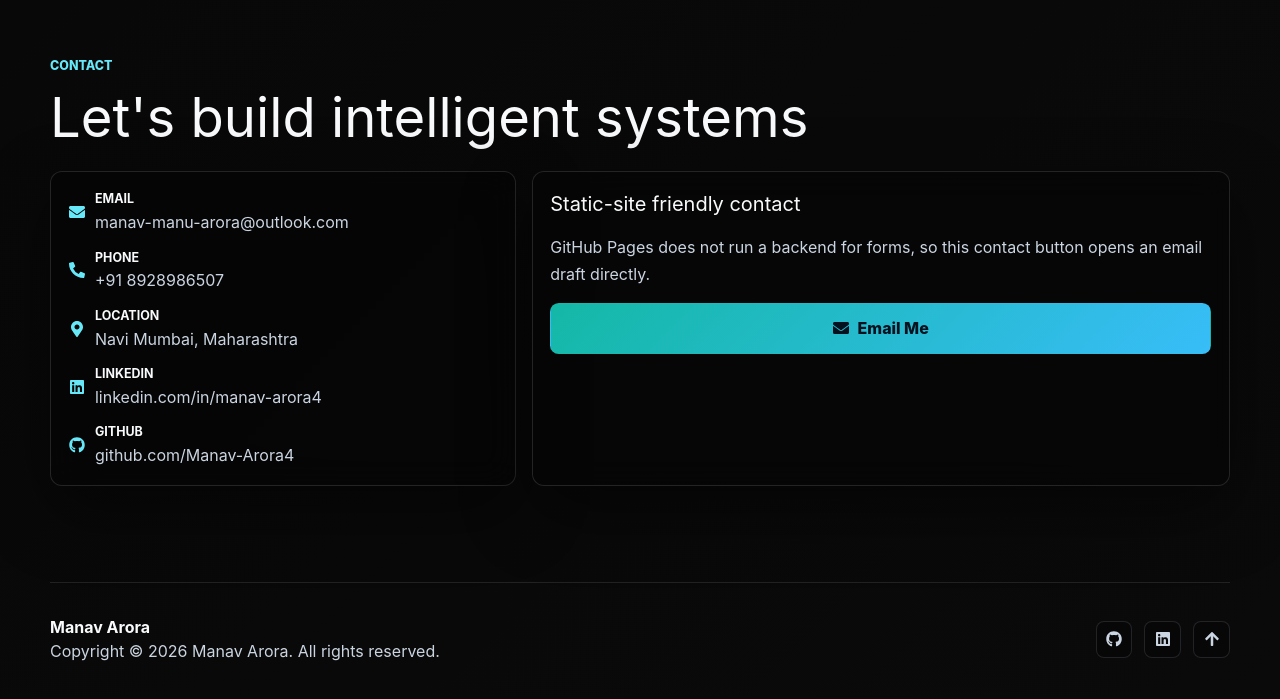
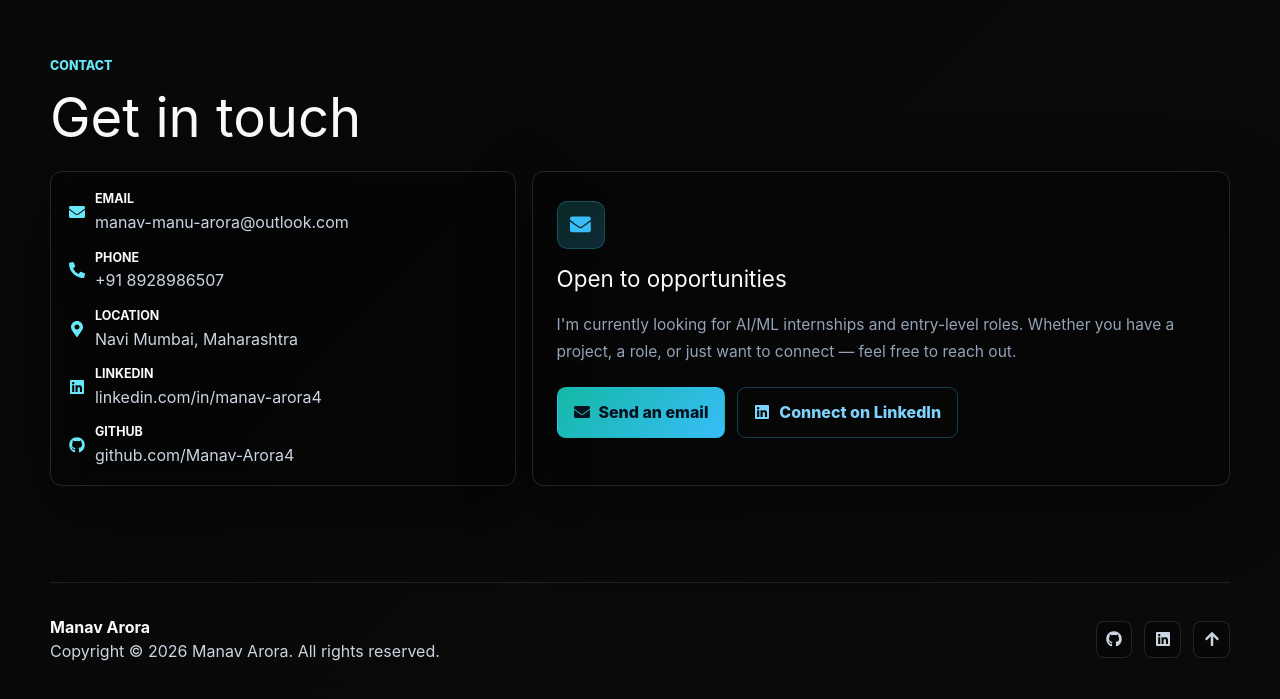
Before and after one commit to Manav-Arora4/resume-website, a React (Vite) app: page / in a window 1280 px wide. Shown: the part 7443-8142 px from the top of the page. Built offline with nearby package versions, Linux system fonts and the light colour scheme.

Commit message:
polish: redesign contact section with clean production-ready CTA

```diff
--- a/src/sections/Contact.tsx
+++ b/src/sections/Contact.tsx
@@ -1,11 +1,11 @@
-import { FaEnvelope, FaGithub } from 'react-icons/fa';
+import { FaEnvelope, FaGithub, FaLinkedin } from 'react-icons/fa';
 import { GlassCard } from '../components/GlassCard';
 import { Section } from '../components/Section';
 import { portfolio } from '../data/portfolio';
 
 export function Contact() {
   return (
-    <Section id="contact" eyebrow="Contact" title="Let's build intelligent systems">
+    <Section id="contact" eyebrow="Contact" title="Get in touch">
       <div className="contact-grid">
         <GlassCard className="contact-links">
           {portfolio.contactItems.map((item) => {
@@ -43,18 +43,33 @@ export function Contact() {
             </span>
           </a>
         </GlassCard>
+
         <GlassCard className="static-contact-card">
-          <h3>Static-site friendly contact</h3>
+          <div className="contact-cta-icon" aria-hidden="true">
+            <FaEnvelope />
+          </div>
+          <h3>Open to opportunities</h3>
           <p>
-            GitHub Pages does not run a backend for forms, so this contact button opens an email draft directly.
+            I'm currently looking for AI/ML internships and entry-level roles. Whether you have a project, a role, or just want to connect — feel free to reach out.
           </p>
-          <a
-            className="button-link primary"
-            href={`mailto:${portfolio.email}?subject=Portfolio%20Opportunity%20for%20Manav%20Arora&body=Hi%20Manav,%0D%0A%0D%0AI%20saw%20your%20portfolio%20and%20wanted%20to%20connect%20about...`}
-          >
-            <FaEnvelope aria-hidden="true" />
-            Email Me
-          </a>
+          <div className="contact-cta-actions">
+            <a
+              className="button-link primary"
+              href={`mailto:${portfolio.email}?subject=Opportunity%20for%20Manav%20Arora&body=Hi%20Manav,%0D%0A%0D%0A`}
+            >
+              <FaEnvelope aria-hidden="true" />
+              Send an email
+            </a>
+            <a
+              className="button-link ghost contact-linkedin"
+              href={portfolio.links.linkedin}
+              target="_blank"
+              rel="noreferrer"
+            >
+              <FaLinkedin aria-hidden="true" />
+              Connect on LinkedIn
+            </a>
+          </div>
         </GlassCard>
       </div>
     </Section>
--- a/src/styles.css
+++ b/src/styles.css
@@ -671,20 +671,52 @@ nav a:hover,
 .static-contact-card {
   display: grid;
   align-content: start;
-  gap: 0.9rem;
-  padding: 1.1rem;
+  gap: 1.1rem;
+  padding: 1.8rem 1.5rem;
+}
+
+.contact-cta-icon {
+  display: flex;
+  align-items: center;
+  justify-content: center;
+  width: 3rem;
+  height: 3rem;
+  border-radius: 0.65rem;
+  background: linear-gradient(135deg, rgba(20, 184, 166, 0.2), rgba(56, 189, 248, 0.2));
+  border: 1px solid rgba(56, 189, 248, 0.25);
+  color: #38bdf8;
+  font-size: 1.3rem;
 }
 
 .static-contact-card h3 {
   margin: 0;
   color: #f8fafc;
-  font-size: 1.25rem;
+  font-size: 1.4rem;
+  line-height: 1.2;
 }
 
 .static-contact-card p {
   margin: 0;
-  color: #cbd5e1;
-  line-height: 1.7;
+  color: #94a3b8;
+  line-height: 1.75;
+  font-size: 0.97rem;
+}
+
+.contact-cta-actions {
+  display: flex;
+  flex-wrap: wrap;
+  gap: 0.75rem;
+  margin-top: 0.25rem;
+}
+
+.contact-linkedin {
+  border-color: rgba(56, 189, 248, 0.3);
+  color: #7dd3fc;
+}
+
+.contact-linkedin:hover {
+  border-color: rgba(56, 189, 248, 0.7);
+  color: #38bdf8;
 }
 
 .footer {
```
